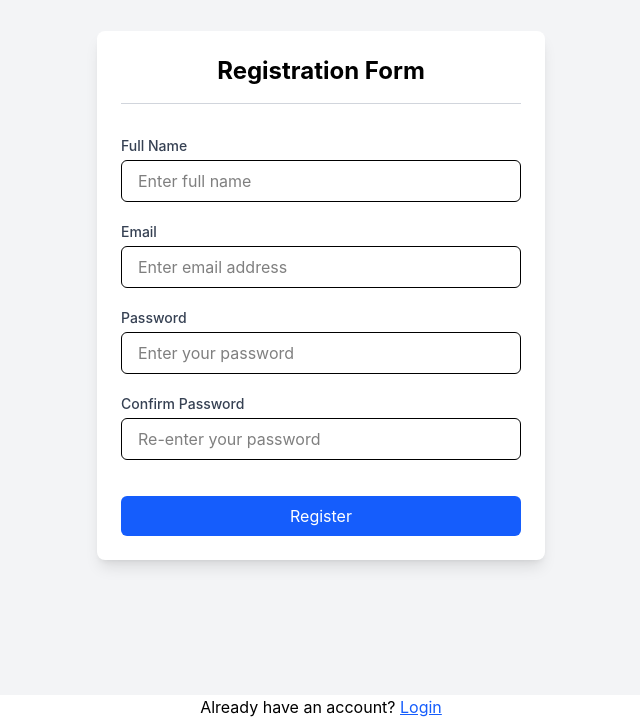
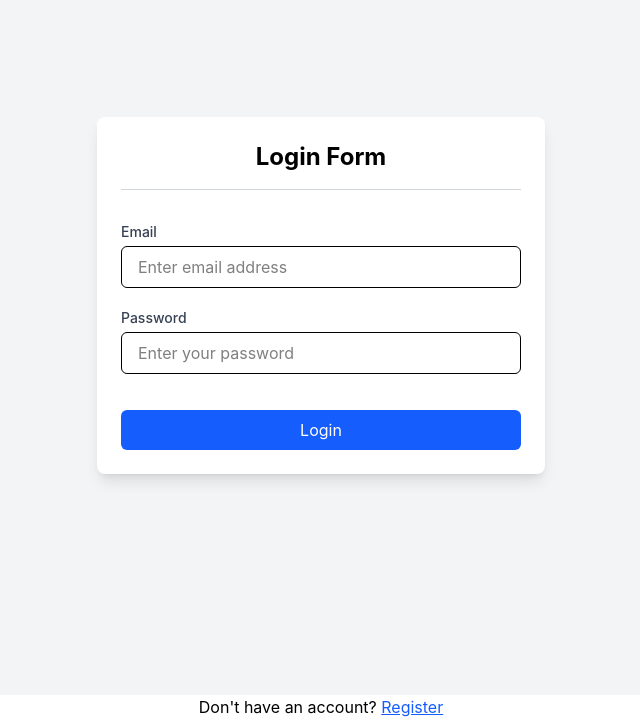
Before and after one commit to genuinelycool/React19FullStack-react19-laravel, a React (Vite) app: page / in a window 1280 px wide. Shown: the part 105-824 px from the top of the page, without its empty margins (319-959 px from the left). Built offline with nearby package versions, Linux system fonts and the light colour scheme.

Commit message:
React Auth Redirect Tutorial | Protected Dashboard After Login | React 19 - Ep 15

```diff
--- a/src/App.jsx
+++ b/src/App.jsx
@@ -7,9 +7,14 @@ import { Registration } from "./components/feature/Registration";
 import { Uncontrolled } from "./components/feature/Uncontrolled";
 import { Login } from "./components/feature/Login";
 import { useState } from "react";
+import { Dashboard } from "./components/feature/Dashboard";
 
 function App() {
-  const [showLogin, setShowLogin] = useState(false);
+  // const [showLogin, setShowLogin] = useState(false);
+
+  const [page, setPage] = useState(
+    localStorage.getItem("token") ? "dashboard" : "login",
+  );
 
   // const firstName = "Programming Fields";
   // const technology = "React";
@@ -49,15 +54,20 @@ function App() {
       {/* <Login /> */}
 
       <div>
-        {showLogin ? <Login /> : <Registration />}
+        {/* {showLogin ? <Login /> : <Registration />} */}
 
+        {page === "register" && <Registration setPage={setPage} />}
+        {page === "login" && <Login setPage={setPage} />}
+        {page === "dashboard" && <Dashboard setPage={setPage} />}
+
+        {(page === "register" || page === "login") && (
           <div className="text-center">
-          {showLogin ? (
+            {page === "login" ? (
               <p>
                 Don't have an account?{" "}
                 <button
                   className="text-blue-600 underline cursor-pointer"
-                onClick={() => setShowLogin(false)}
+                  onClick={() => setPage("register")}
                 >
                   Register
                 </button>
@@ -67,13 +77,14 @@ function App() {
                 Already have an account?{" "}
                 <button
                   className="text-blue-600 underline cursor-pointer"
-                onClick={() => setShowLogin(true)}
+                  onClick={() => setPage("login")}
                 >
                   Login
                 </button>
               </p>
             )}
           </div>
+        )}
       </div>
     </>
   );
--- /dev/null
+++ b/src/components/feature/Dashboard.jsx
@@ -0,0 +1,54 @@
+import { useEffect, useState } from "react";
+
+export const Dashboard = ({ setPage }) => {
+  const [user, setUser] = useState(null);
+
+  useEffect(() => {
+    getProfile();
+  }, []);
+
+  const getProfile = async () => {
+    const token = localStorage.getItem("token");
+
+    try {
+      const apiResponse = await fetch("http://localhost:8000/api/profile", {
+        headers: {
+          "Content-Type": "application/json",
+          accept: "application/json",
+          Authorization: `Bearer ${token}`,
+        },
+      });
+
+      if (apiResponse.status === 401) {
+        localStorage.removeItem("token");
+        setPage("login");
+
+        return;
+      }
+
+      const response = await apiResponse.json();
+      setUser(response.data);
+    } catch (error) {
+      console.error("Profile error", error);
+    }
+  };
+
+  return (
+    <div className="min-h-screen flex items-center justify-center bg-gray-100">
+      <div className="bg-white shadow-lg rounded-lg p-6 w-full max-w-3xl text-center">
+        <h2 className="text-2xl font-bold mb-4">Dashboard</h2>
+
+        {user ? (
+          <>
+            <p>
+              Welcome, <strong>{user.name} </strong>
+            </p>
+            <p>{user.email}</p>
+          </>
+        ) : (
+          <p>Loading profile...</p>
+        )}
+      </div>
+    </div>
+  );
+};
--- a/src/components/feature/Login.jsx
+++ b/src/components/feature/Login.jsx
@@ -1,6 +1,6 @@
 import { useEffect, useState } from "react";
 
-export const Login = () => {
+export const Login = ({ setPage }) => {
   const [errors, setErrors] = useState({});
   const [isFormSubmitted, setIsFormSubmitted] = useState(false);
   const [serverResponse, setServerResponse] = useState({
@@ -80,6 +80,9 @@ export const Login = () => {
         type: "success",
         message: data.message,
       });
+
+      // Set the page for redirection
+      setPage("dashboard");
 
       setIsLoading(false);
     } catch (error) {
```
Lines whose indentation alone changed are shown as unchanged.
